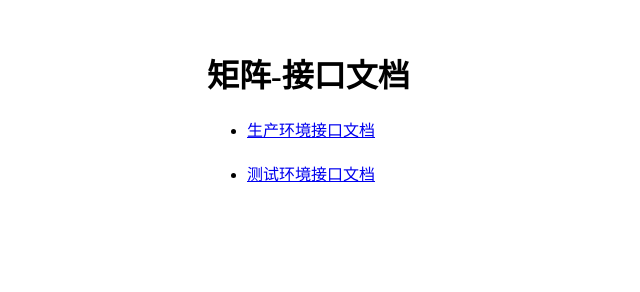
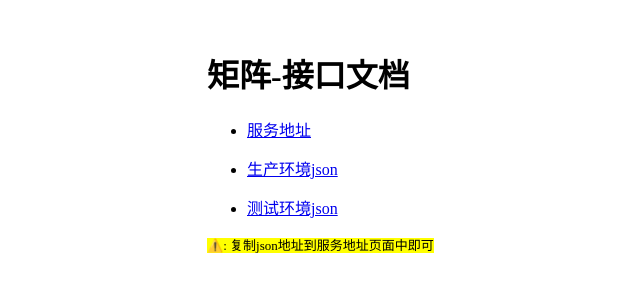
Before and after one commit to soonio/swagger-ui, a plain HTML site: page resource/index.html in a window 1280 px wide. Shown: the whole page, without its empty margins (283-923 px from the left). Drawn offline with Linux system fonts and the light colour scheme.

Commit message:
预览页面优化

```diff
--- a/resource/index.html
+++ b/resource/index.html
@@ -8,7 +8,7 @@
     <title>Swagger接口文档</title>
     <style>
         li {
-            margin: 20px 0;
+            margin: 15px 0;
         }
     </style>
 </head>
@@ -16,9 +16,11 @@
 <div style="width: 300px; margin: 50px auto">
     <h1>矩阵-接口文档</h1>
     <ul>
-        <li><a href="/swagger/swagger.json">生产环境接口文档</a></li>
-        <li><a href="/swagger/swagger-preview.json">测试环境接口文档</a></li>
+        <li><a href="/swagger">服务地址</a></li>
+        <li><a href="/swagger/swagger.json">生产环境json</a></li>
+        <li><a href="/swagger/swagger-preview.json">测试环境json</a></li>
     </ul>
+    <mark style="font-size: small">⚠️: 复制json地址到服务地址页面中即可</mark>
 </div>
 
 </body>
```
